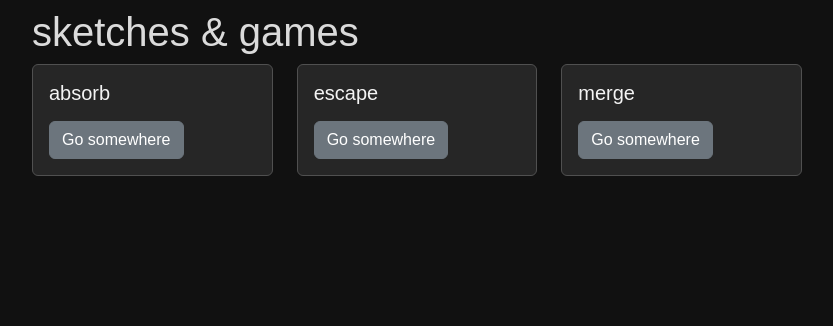
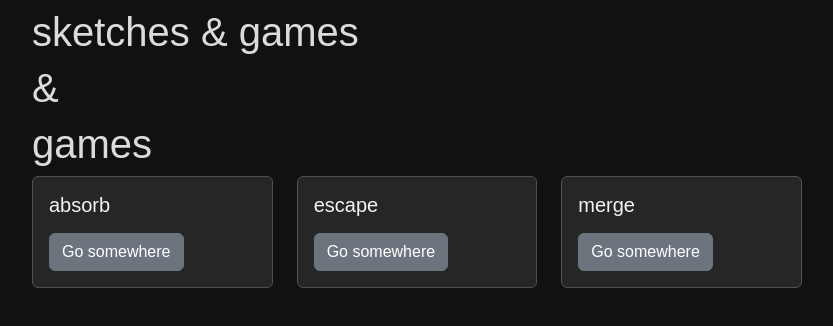
Before and after one commit to solocaustic/immersive, a plain HTML site: page index.html in a window 1280 px wide. Shown: the whole page, without its empty margins (223-1056 px from the left). Drawn offline with nearby package versions, Linux system fonts and the light colour scheme; a web font is replaced by a local one.

Commit message:
Update index.html

```diff
--- a/index.html
+++ b/index.html
@@ -13,6 +13,8 @@
 <body>
     <div class="container container-narrow">
         <h1 class="text-center text-light"><h1>sketches & games</h1>
+        <h1 class="text-center text-light"><h1> & </h1>
+        <h1 class="text-center text-light"><h1>games</h1>
         <div class="row grid">
             <div class="col-md-4 grid-item">
                 <div class="card">
```
